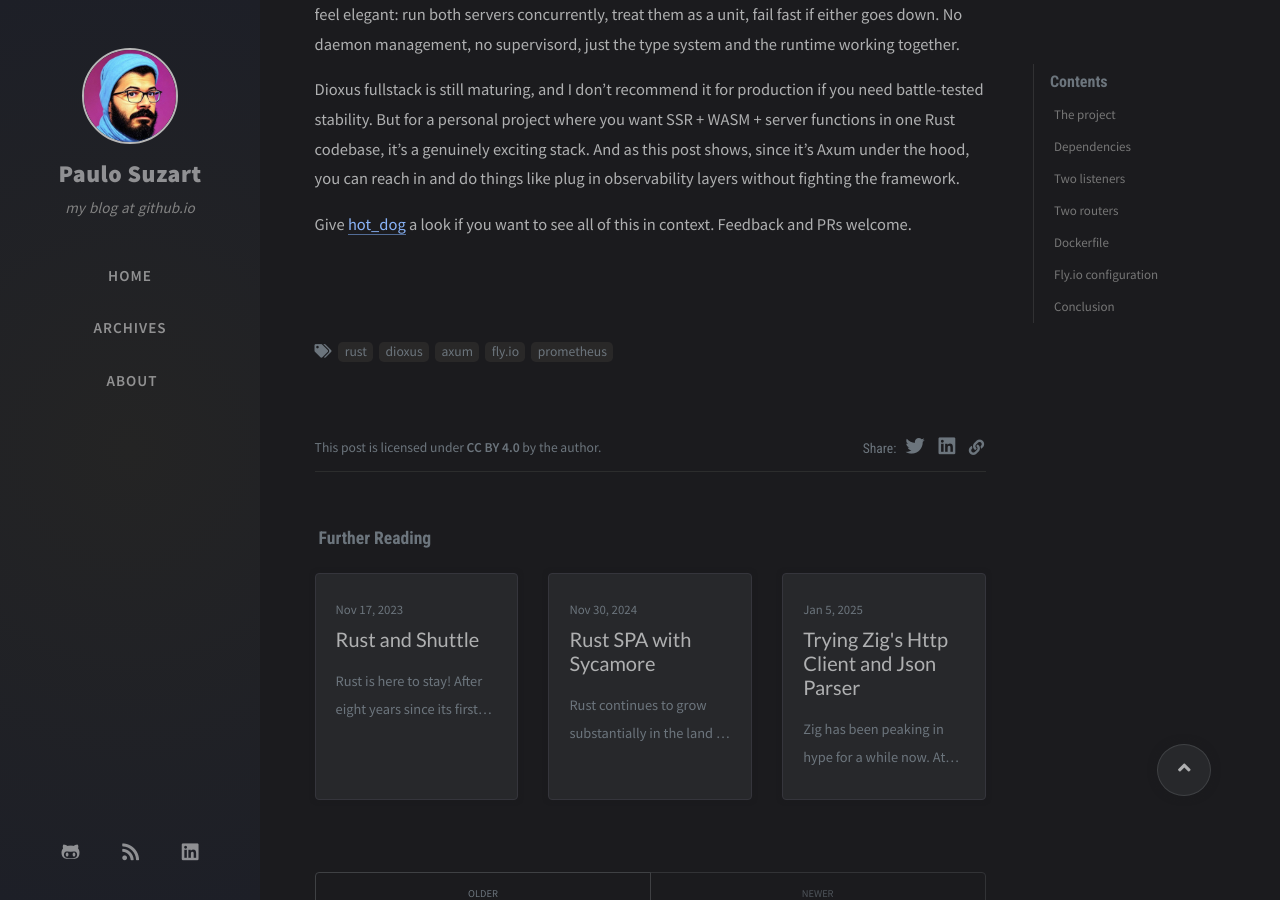
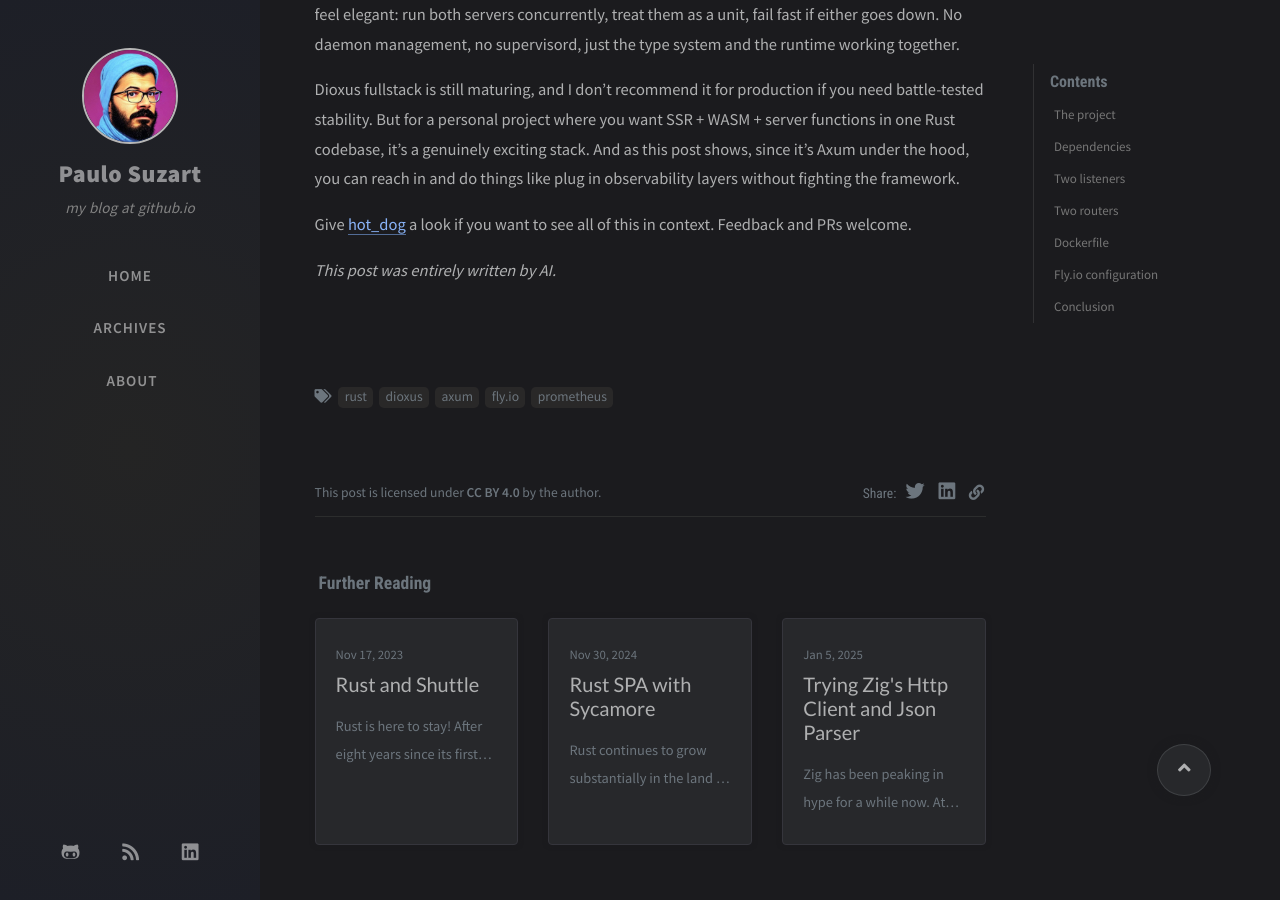
Before and after one commit to paulosuzart/paulosuzart.github.io, a Jekyll site: the page built from _posts/2026-02-25-prometheus-metrics-fly-io-axum-dioxus.md, in a window 1280 px wide and 900 px high, scrolled down 5916 px. Built offline with Jekyll 4.4.1, drawn with Linux system fonts in a browser that asks for light colours; nearby versions of some CDN libraries; comment, search, counter and statistics services are not loaded.

Commit message:
Add AI authorship note to Prometheus/Fly.io post
https://claude.ai/code/session_01NcdfTUWgLyw74fMQbutuhM

```diff
--- a/_posts/2026-02-25-prometheus-metrics-fly-io-axum-dioxus.md
+++ b/_posts/2026-02-25-prometheus-metrics-fly-io-axum-dioxus.md
@@ -195,3 +195,5 @@ What I like about this setup is how naturally the security model falls out of th
 Dioxus fullstack is still maturing, and I don't recommend it for production if you need battle-tested stability. But for a personal project where you want SSR + WASM + server functions in one Rust codebase, it's a genuinely exciting stack. And as this post shows, since it's Axum under the hood, you can reach in and do things like plug in observability layers without fighting the framework.
 
 Give [hot_dog](https://github.com/paulosuzart/hot_dog) a look if you want to see all of this in context. Feedback and PRs welcome.
+
+*This post was entirely written by AI.*
```
